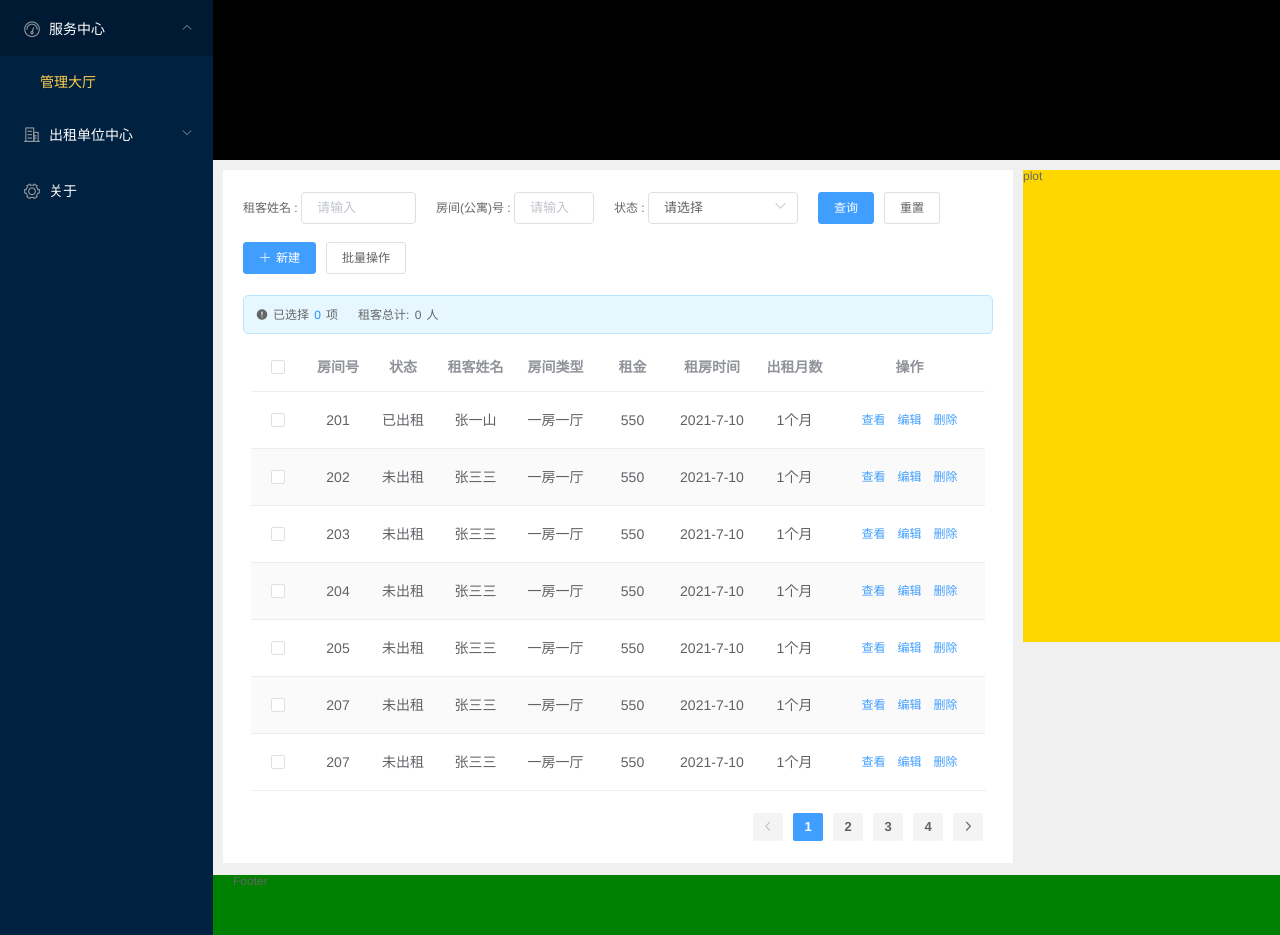
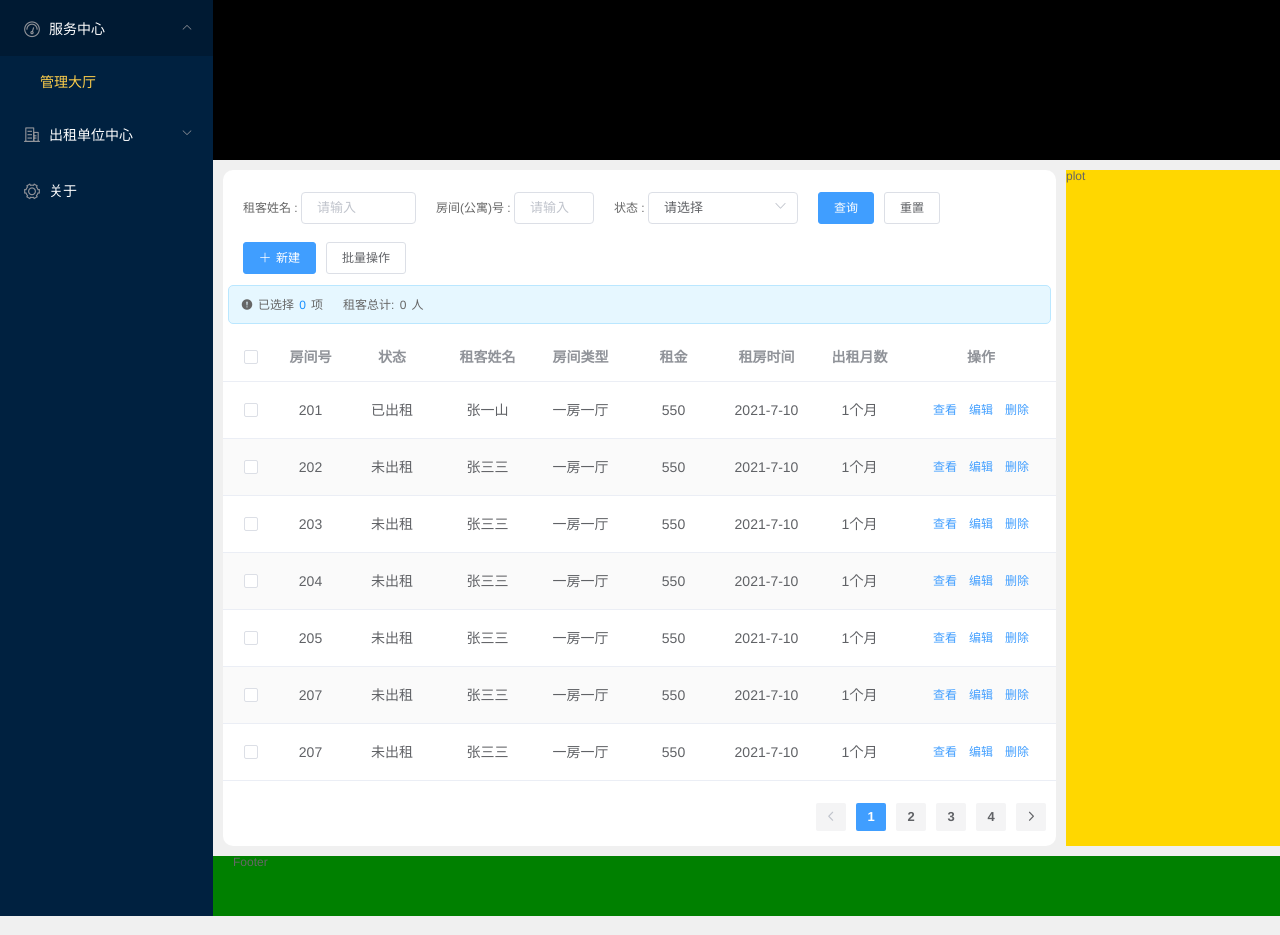
Before and after one commit to superwhys/super-rent, a Vue app: page /house in a window 1280 px wide. Shown: the top 935 px of the page. Built offline with nearby package versions, Linux system fonts and the light colour scheme.

Commit message:
'优化布局'

```diff
--- a/src/components/common/mainTable/BaseTable.vue
+++ b/src/components/common/mainTable/BaseTable.vue
@@ -1,7 +1,9 @@
 <template>
-  <el-table :data='showDatas'
+  <div>
+    <el-table :fit="true"
+              :data='showDatas'
               tooltip-effect="dark"
-            style="width: 735px; margin: 10px auto 0"
+              style="margin: 10px auto 0"
               :stripe=stripeBool
               @selection-change="handleSelectionChange">
       <el-table-column
@@ -9,13 +11,13 @@
           width="55"
           align="center">
       </el-table-column>
-    <el-table-column prop="homeNum" label="房间号" width="65px" align="center"></el-table-column>
-    <el-table-column prop="status" label="状态" width="65px" align="center"></el-table-column>
-    <el-table-column prop="personName" label="租客姓名" width="80px" align="center"></el-table-column>
-    <el-table-column prop="houseType" label="房间类型" width="80px" align="center"></el-table-column>
-    <el-table-column prop="price" label="租金" width="74px" align="center"></el-table-column>
-    <el-table-column prop="rentDate" label="租房时间" width="85x" align="center"></el-table-column>
-    <el-table-column prop="rentTotalMonth" label="出租月数" width="80px" align="center"></el-table-column>
+      <el-table-column prop="homeNum" label="房间号" width="65" align="center"></el-table-column>
+      <el-table-column prop="status" label="状态" align="center"></el-table-column>
+      <el-table-column prop="personName" label="租客姓名" align="center"></el-table-column>
+      <el-table-column prop="houseType" label="房间类型" align="center"></el-table-column>
+      <el-table-column prop="price" label="租金" align="center"></el-table-column>
+      <el-table-column prop="rentDate" label="租房时间" align="center"></el-table-column>
+      <el-table-column prop="rentTotalMonth" label="出租月数" align="center"></el-table-column>
       <el-table-column
           label="操作"
           width="150"
@@ -27,6 +29,7 @@
         </template>
       </el-table-column>
     </el-table>
+  </div>
 </template>
 
 <script>
--- a/src/components/common/mainTable/HouseTable.vue
+++ b/src/components/common/mainTable/HouseTable.vue
@@ -9,8 +9,10 @@
     </div>
     <div class="table">
       <base-table :show-datas="showDatas"
-                  @choseNum="choseNumChange"></base-table>
-
+                  @choseNum="choseNumChange">
+      </base-table>
+    </div>
+    <div class="pagination">
       <el-pagination
           background
           :hide-on-single-page='hideSingle'
@@ -20,7 +22,7 @@
           :pager-count='pageCount'
           :current-page="currentPage"
           @current-change='currentChange'
-          class="pagination">
+          style="float: right">
       </el-pagination>
     </div>
   </div>
@@ -296,9 +298,6 @@ export default {
         this.showDatas = this.flagData.length > 7 ? this.flagData.slice(0, 7) : this.flagData
         this.currentPage = 1
 
-
-
-
         // console.log(this.total);
       }
     })
@@ -325,8 +324,7 @@ export default {
 
 <style scoped>
   .total {
-    /*display: flex;*/
-    width: 750px;
+    width: calc(100% - 10px);
     height: 39px;
     background-color: #E6F7FF;
     border: 1px solid #BAE7FF;
@@ -354,8 +352,14 @@ export default {
     margin-right: 20px;
   }
 
+  .table{
+    width: 100%;
+    height: 100%;
+  }
+
   .pagination {
-    float: right;
+    width: 100%;
+    height: 45px;
     margin-right: 20px;
     margin-top: 20px;
   }
--- a/src/components/common/mainhead/MainHead.vue
+++ b/src/components/common/mainhead/MainHead.vue
@@ -1,5 +1,5 @@
 <template>
-  <div class="main-head">
+  <div>
     <div class="up">
       <span class="name">租客姓名 : </span>
       <el-input size="small" style="width: 115px" placeholder="请输入" v-model="nameInput"></el-input>
@@ -62,11 +62,6 @@ export default {
 </script>
 
 <style scoped>
-  .main-head {
-    width: 770px;
-    height: 110px;
-    line-height: 55px;
-  }
 
   .status, .houseNum{
     margin-left: 20px;
@@ -81,7 +76,8 @@ export default {
   }
 
   .up {
-    height: 50px;
+    height: 60px;
+    padding-top: 10px;
   }
 
   .down {
--- a/src/components/content/basemain/BaseMain.vue
+++ b/src/components/content/basemain/BaseMain.vue
@@ -1,10 +1,14 @@
 <template>
-  <div class="base-main">
-    <div class="table">
-      <slot name="table"></slot>
+  <div>
+    <div class="info">
+      <div class="info-item-table">
+        <slot name="table"></slot>
+      </div>
     </div>
     <div class="plot">
-      <slot name="plot"></slot>
+      <div class="info-item-plot">
+        <slot name="plot"></slot>
+      </div>
     </div>
   </div>
 </template>
@@ -16,18 +20,24 @@ export default {
 </script>
 
 <style scoped>
-  .table {
-    width: 790px;
-    height: 693px;
+
+  .info {
+    width: 72%;
+    height: 100%;
     float: left;
     background-color: #fff;
+    border-radius: 10px;
+    margin-right: 10px;
+  }
+
+  .info-item-table {
+    height: 100%;
   }
 
   .plot {
     background-color: gold;
-    width: 348px;
-    height: 472px;
+    width: 27%;
+    height: 100%;
     float: left;
-    margin-left: 10px;
   }
 </style>
--- a/src/components/content/frameweb/FrameWeb.vue
+++ b/src/components/content/frameweb/FrameWeb.vue
@@ -8,9 +8,10 @@
         <page-head></page-head>
       </el-header>
       <el-main class="main">
+        <!-- router -->
         <slot></slot>
       </el-main>
-      <el-footer class="footer">Footer</el-footer>
+      <el-footer height="60px" class="footer">Footer</el-footer>
     </el-container>
   </el-container>
 </template>
@@ -18,15 +19,12 @@
 <script>
 import SideBar from "components/common/sidebar/SideBar";
 import PageHead from "components/common/pageheader/PageHead";
-import BuildingMan from "components/content/webmain/BuildingMan";
-
 
 export default {
   name: "FrameWeb",
   components: {
     SideBar,
-    PageHead,
-    BuildingMan
+    PageHead
   }
 }
 </script>
@@ -42,7 +40,7 @@ export default {
 
   .main {
     padding: 10px;
-    height: 715px;
+    height: calc(100% - 320px);
   }
 
   .footer {
--- a/src/components/content/webmain/BuildingMan.vue
+++ b/src/components/content/webmain/BuildingMan.vue
@@ -1,15 +1,13 @@
 <template>
-  <div class="build-man">
-    <base-main>
+  <base-main class="base-main">
     <div slot="table">
       <main-head class="head"></main-head>
-        <house-table></house-table>
+      <house-table class="house-table"></house-table>
     </div>
     <div slot="plot">
       <span>plot</span>
     </div>
   </base-main>
-  </div>
 </template>
 
 <script>
@@ -28,13 +26,19 @@ export default {
 </script>
 
 <style scoped>
-  .build-man {
-    /*width: 790px;*/
-    height: 693px;
+  .base-main {
+    height: 100%;
     overflow: hidden;
   }
 
   .head {
-    margin: 10px 10px 0 20px;
+    margin: 0px 10px 0 20px;
+    width: 770px;
+    height: 110px;
+    line-height: 55px;
+  }
+
+  .house-table {
+    height: calc(100% - 110px);
   }
 </style>
--- a/src/views/house/House.vue
+++ b/src/views/house/House.vue
@@ -1,9 +1,7 @@
 <template>
-  <div>
+  <div class="build-main">
     <building-man></building-man>
   </div>
-
-
 </template>
 
 <script>
@@ -18,5 +16,7 @@ export default {
 </script>
 
 <style scoped>
-
+  .build-main {
+    height: 100%;
+  }
 </style>
```
Also changed, not shown: 1 other file (tests, documents, lock files or other folders). Lines whose indentation alone changed are shown as unchanged.
